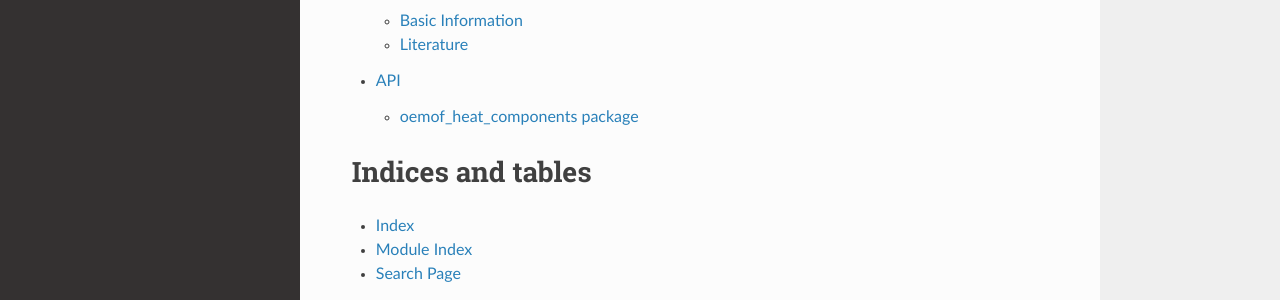
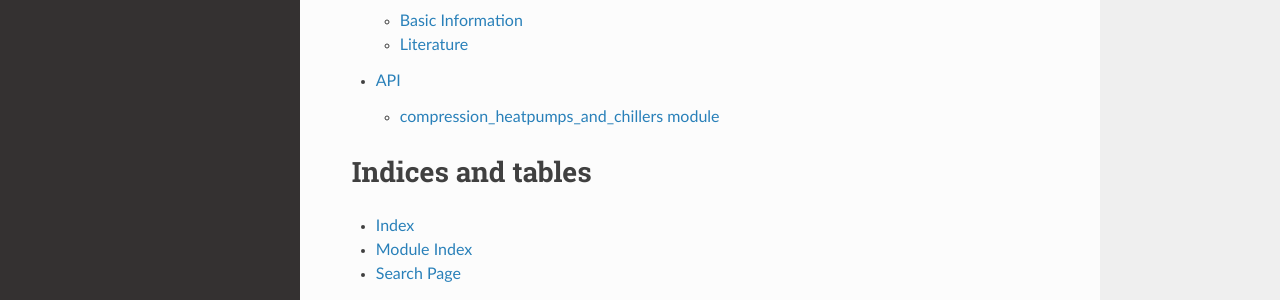
Before and after one commit to oemof/oemof-thermal, a Sphinx documentation site: the page built from docs/index.rst, in a window 1280 px wide. Shown: the part 368-668 px from the top of the page. Built offline with Sphinx 7.4.7 and the Read the Docs theme 2.0.0, drawn with Linux system fonts in a browser that asks for light colours; formulas are drawn with MathJax 3.

Commit message:
Fix docu
- Change name in toc

```diff
--- a/docs/api/oemof-thermal.rst
+++ b/docs/api/oemof-thermal.rst
@@ -1,5 +1,5 @@
-oemof\_heat\_components package
-===============================
+compression\_heatpumps\_and\_chillers module
+==========================================================
 
 .. automodule:: oemof.thermal.compression_heatpumps_and_chillers
     :members:
```
